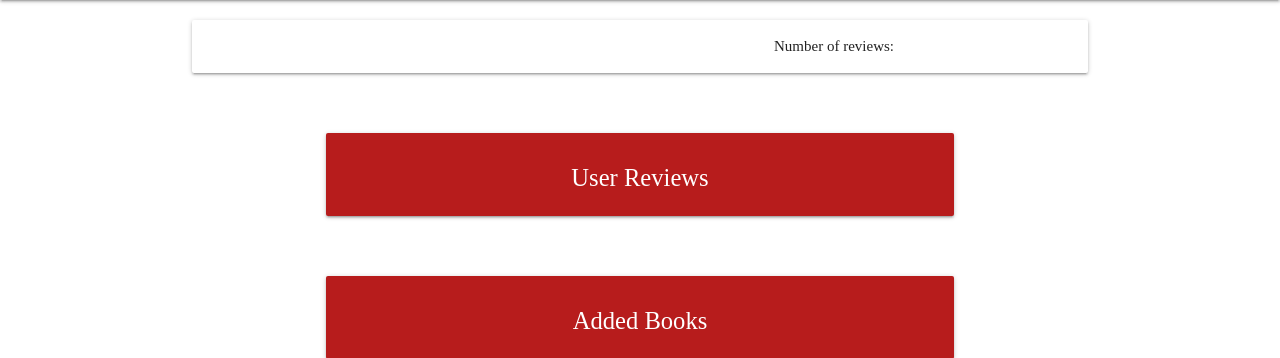
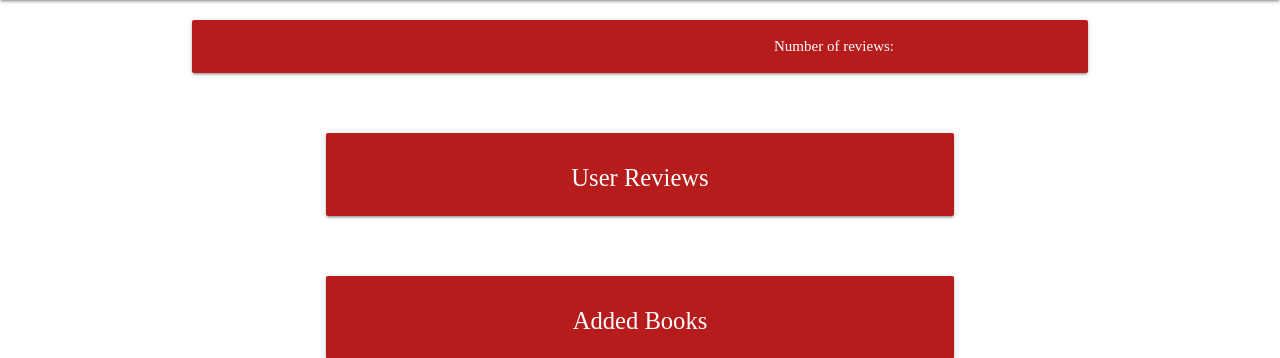
Before and after one commit to ChronoLogic12/bookmarks, a Flask app: template templates/profile.html in a window 1280 px wide. Shown: the part 64-422 px from the top of the page. Run offline with Flask 2, Linux system fonts and the light colour scheme; the template is opened without the code that fills it, so the values that code supplies are empty; parts of the project's set-up code (start-up, migrations or seed data) failed here and were passed over; some libraries are stand-ins or nearby versions; some web fonts are replaced.

Commit message:
style: change colour of main profile information section to improve the clarity of the page hierarchy

```diff
--- a/templates/profile.html
+++ b/templates/profile.html
@@ -3,15 +3,15 @@
 
 <section>
     <div class="row s12 profile">
-        <div class="card horizontal valign-wrapper">
+        <div class="card horizontal valign-wrapper red darken-4">
             <div class="row s6">
-                <div class="card-content">
+                <div class="card-content white-text">
                     <h4 class="flow-text capitalize">{{ user.username }}</h4>
                 </div>
             </div>
             <div class="row s6 offset-6 center-align card-content">
-                <p class="review-count">Number of reviews:</p>
-                <h4 class="review-count">{{ user.review_count }}</h4>
+                <p class="review-count white-text">Number of reviews:</p>
+                <h4 class="review-count white-text">{{ user.review_count }}</h4>
             </div>
         </div>
     </div>
```
